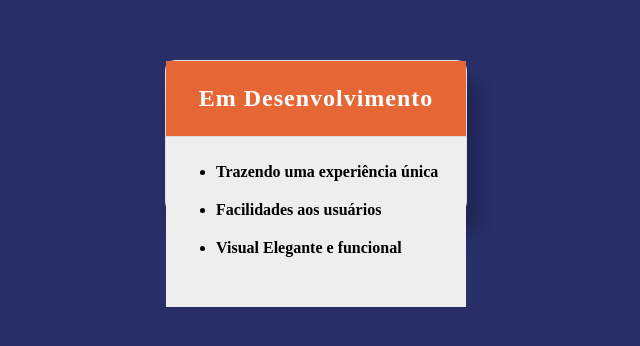
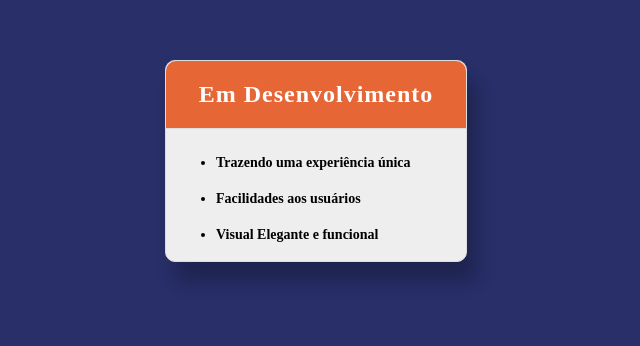
Before and after one commit to RuanRoella/RuanRoella.github.io, a plain HTML site: page index.html in a window 1280 px wide. Shown: the part 108-454 px from the top of the page, without its empty margins (324-964 px from the left). Drawn offline with Linux system fonts and the light colour scheme.

Commit message:
04-06-2024 21:28

```diff
--- a/index.html
+++ b/index.html
@@ -7,11 +7,11 @@
 </head>
 <style>
   body { background: #282f69; color: #fff; display: flex; align-items: center; justify-content: center; }
-  .info-box { margin-top: 20vh; width: 300px; height: 150px; border-radius: 10px; border: 1px solid #ddd; box-shadow: rgba(0, 0, 0, 0.24) 10px 20px 18px; }
-  .info-header { background: #e66635; display: flex; justify-content: center; padding: 4px 8px; border-bottom: 1px solid #ddd; }
+  .info-box { background: #eee; margin-top: 20vh; width: 300px; height: 200px; border-radius: 10px; border: 1px solid #ddd; box-shadow: rgba(0, 0, 0, 0.24) 10px 20px 18px; }
+  .info-header { background: #e66635; display: flex; justify-content: center; border-radius: 10px 10px 0px 0px; border-bottom: 1px solid #ddd; }
   .info-header h2 { color: #fff; letter-spacing: 1px; }
-  .info-content { background: #eee;  padding: 10px; color: #000; height: 100%; }
-  .info-content ul li { font-weight: bold; font-size: 16px; margin-bottom: 20px; }
+  .info-content { padding: 10px; border-radius: 0 0 10px 10px; color: #000; }
+  .info-content ul li { font-weight: bold; font-size: 14px; margin-bottom: 20px; }
 </style>
 <body>
   <div class="info-box">
```
